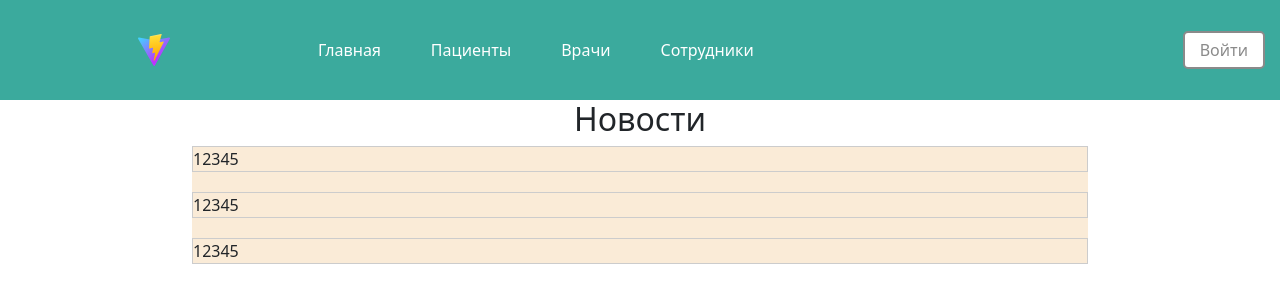
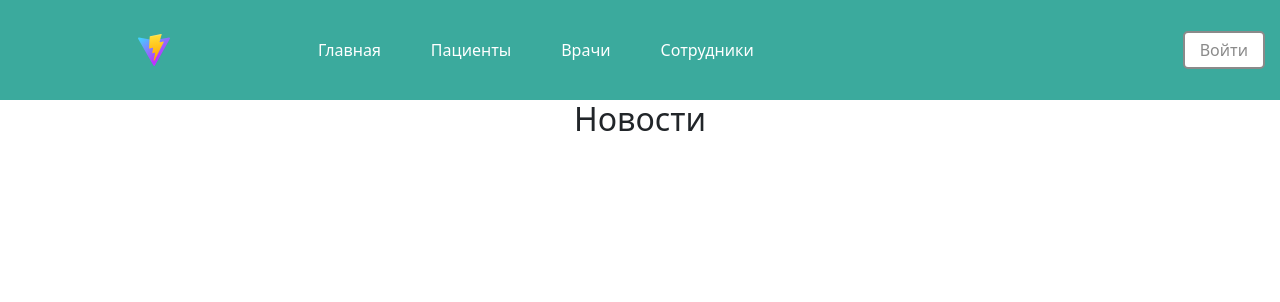
Before and after one commit to KirichenkoND/Budgerigar-1, a React (Vite) app in the folder frontend/: page / in a window 1280 px wide. Shown: the top 302 px of the page. Built offline with nearby package versions, Linux system fonts and the light colour scheme; no server answers.

Commit message:
Update mainpage

```diff
--- a/frontend/src/Pages/MainPage/MainPage.tsx
+++ b/frontend/src/Pages/MainPage/MainPage.tsx
@@ -6,7 +6,7 @@ const MainPage = () => {
     return (
         <div className='main-title'>
             <h2>Новости</h2>
-            <MainPageCard />
+            {/* <MainPageCard /> */}
         </div>
     );
 };
```
